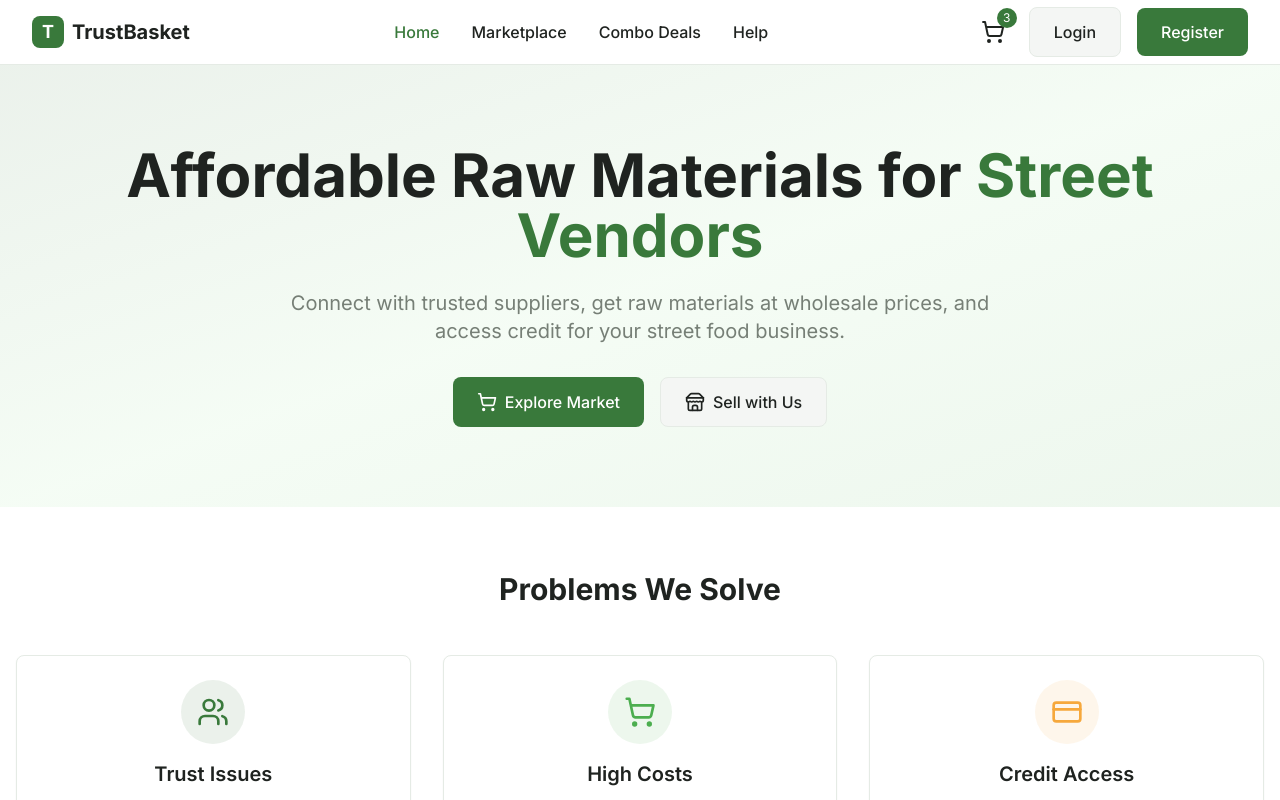
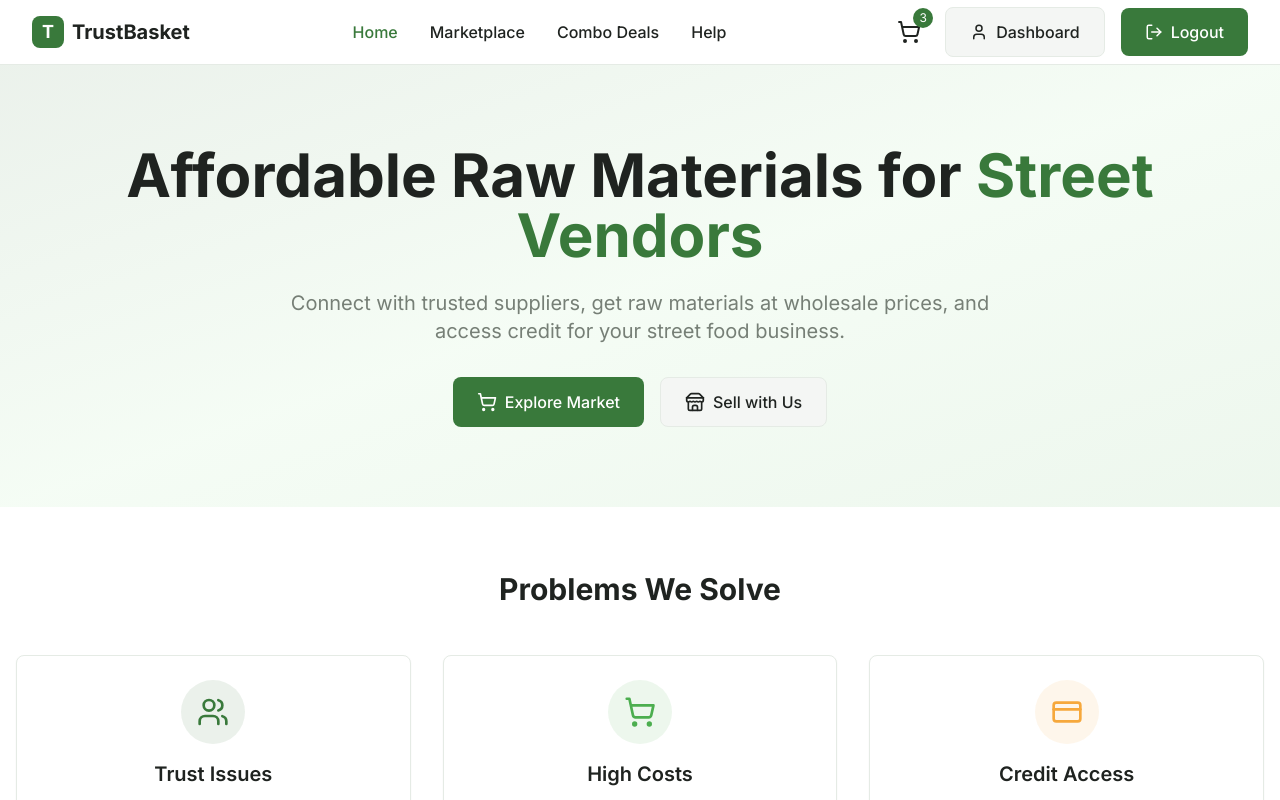
Before and after one commit to varadrathi18/trustbasket-vendor-connect, a React (Vite) app: page /login in a window 1280 px wide. Both pictures are taken after typing "name@example.com", "Sample123" into the empty fields and a click on the button "Sign In". Shown: the top 800 px of the page. Built offline with nearby package versions, Linux system fonts and the light colour scheme.

Commit message:
Update navigation for logged-in users
Conditionally render navigation links based on user authentication status. If logged in, display user dashboard links and hide the register/login buttons. If not logged in, show the register and login buttons.

```diff
--- a/src/App.tsx
+++ b/src/App.tsx
@@ -4,6 +4,7 @@ import { TooltipProvider } from "@/components/ui/tooltip";
 import { QueryClient, QueryClientProvider } from "@tanstack/react-query";
 import { BrowserRouter, Routes, Route } from "react-router-dom";
 import { Layout } from "./components/Layout";
+import { AuthProvider } from "./contexts/AuthContext";
 import { Home } from "./pages/Home";
 import { Register } from "./pages/Register";
 import { Login } from "./pages/Login";
@@ -18,6 +19,7 @@ const queryClient = new QueryClient();
 
 const App = () => (
   <QueryClientProvider client={queryClient}>
+    <AuthProvider>
       <TooltipProvider>
         <Toaster />
         <Sonner />
@@ -37,6 +39,7 @@ const App = () => (
           </Routes>
         </BrowserRouter>
       </TooltipProvider>
+    </AuthProvider>
   </QueryClientProvider>
 );
 
--- a/src/components/Navbar.tsx
+++ b/src/components/Navbar.tsx
@@ -1,10 +1,12 @@
 import { Link, useLocation } from "react-router-dom";
-import { ShoppingCart, User, Menu, X } from "lucide-react";
+import { ShoppingCart, User, Menu, X, LogOut } from "lucide-react";
 import { useState } from "react";
+import { useAuth } from "../contexts/AuthContext";
 
 export const Navbar = () => {
   const [isMenuOpen, setIsMenuOpen] = useState(false);
   const location = useLocation();
+  const { user, logout, isAuthenticated } = useAuth();
 
   const isActive = (path: string) => location.pathname === path;
 
@@ -56,6 +58,25 @@ export const Navbar = () => {
                 3
               </span>
             </button>
+            {isAuthenticated ? (
+              <>
+                <Link
+                  to={user?.type === 'vendor' ? '/vendor-dashboard' : '/supplier-dashboard'}
+                  className="trust-button-secondary flex items-center space-x-2"
+                >
+                  <User size={18} />
+                  <span>Dashboard</span>
+                </Link>
+                <button
+                  onClick={logout}
+                  className="trust-button-primary flex items-center space-x-2"
+                >
+                  <LogOut size={18} />
+                  <span>Logout</span>
+                </button>
+              </>
+            ) : (
+              <>
                 <Link
                   to="/login"
                   className="trust-button-secondary"
@@ -68,6 +89,8 @@ export const Navbar = () => {
                 >
                   Register
                 </Link>
+              </>
+            )}
           </div>
 
           {/* Mobile Menu Button */}
@@ -112,6 +135,29 @@ export const Navbar = () => {
                 Help
               </Link>
               <div className="flex flex-col space-y-2 pt-4">
+                {isAuthenticated ? (
+                  <>
+                    <Link
+                      to={user?.type === 'vendor' ? '/vendor-dashboard' : '/supplier-dashboard'}
+                      className="trust-button-secondary text-center flex items-center justify-center space-x-2"
+                      onClick={() => setIsMenuOpen(false)}
+                    >
+                      <User size={18} />
+                      <span>Dashboard</span>
+                    </Link>
+                    <button
+                      onClick={() => {
+                        logout();
+                        setIsMenuOpen(false);
+                      }}
+                      className="trust-button-primary text-center flex items-center justify-center space-x-2"
+                    >
+                      <LogOut size={18} />
+                      <span>Logout</span>
+                    </button>
+                  </>
+                ) : (
+                  <>
                     <Link
                       to="/login"
                       className="trust-button-secondary text-center"
@@ -126,6 +172,8 @@ export const Navbar = () => {
                     >
                       Register
                     </Link>
+                  </>
+                )}
               </div>
             </nav>
           </div>
--- /dev/null
+++ b/src/contexts/AuthContext.tsx
@@ -0,0 +1,49 @@
+import { createContext, useContext, useState, ReactNode } from 'react';
+
+interface User {
+  id: string;
+  type: 'vendor' | 'supplier';
+  email: string;
+  name: string;
+}
+
+interface AuthContextType {
+  user: User | null;
+  login: (userData: User) => void;
+  logout: () => void;
+  isAuthenticated: boolean;
+}
+
+const AuthContext = createContext<AuthContextType | undefined>(undefined);
+
+export const useAuth = () => {
+  const context = useContext(AuthContext);
+  if (context === undefined) {
+    throw new Error('useAuth must be used within an AuthProvider');
+  }
+  return context;
+};
+
+interface AuthProviderProps {
+  children: ReactNode;
+}
+
+export const AuthProvider = ({ children }: AuthProviderProps) => {
+  const [user, setUser] = useState<User | null>(null);
+
+  const login = (userData: User) => {
+    setUser(userData);
+  };
+
+  const logout = () => {
+    setUser(null);
+  };
+
+  const isAuthenticated = !!user;
+
+  return (
+    <AuthContext.Provider value={{ user, login, logout, isAuthenticated }}>
+      {children}
+    </AuthContext.Provider>
+  );
+};
--- a/src/pages/Login.tsx
+++ b/src/pages/Login.tsx
@@ -1,9 +1,11 @@
 import { useState } from "react";
 import { Link, useNavigate } from "react-router-dom";
 import { Eye, EyeOff } from "lucide-react";
+import { useAuth } from "../contexts/AuthContext";
 
 export const Login = () => {
   const navigate = useNavigate();
+  const { login } = useAuth();
   const [userType, setUserType] = useState<"vendor" | "supplier">("vendor");
   const [showPassword, setShowPassword] = useState(false);
   const [isSubmitting, setIsSubmitting] = useState(false);
@@ -29,6 +31,13 @@ export const Login = () => {
 
     // Simulate login
     setTimeout(() => {
+      const userData = {
+        id: "user123",
+        type: userType,
+        email: formData.emailOrMobile,
+        name: userType === "vendor" ? "John Vendor" : "Jane Supplier"
+      };
+      login(userData);
       setIsSubmitting(false);
       navigate("/");
     }, 1000);
```
Lines whose indentation alone changed are shown as unchanged.
